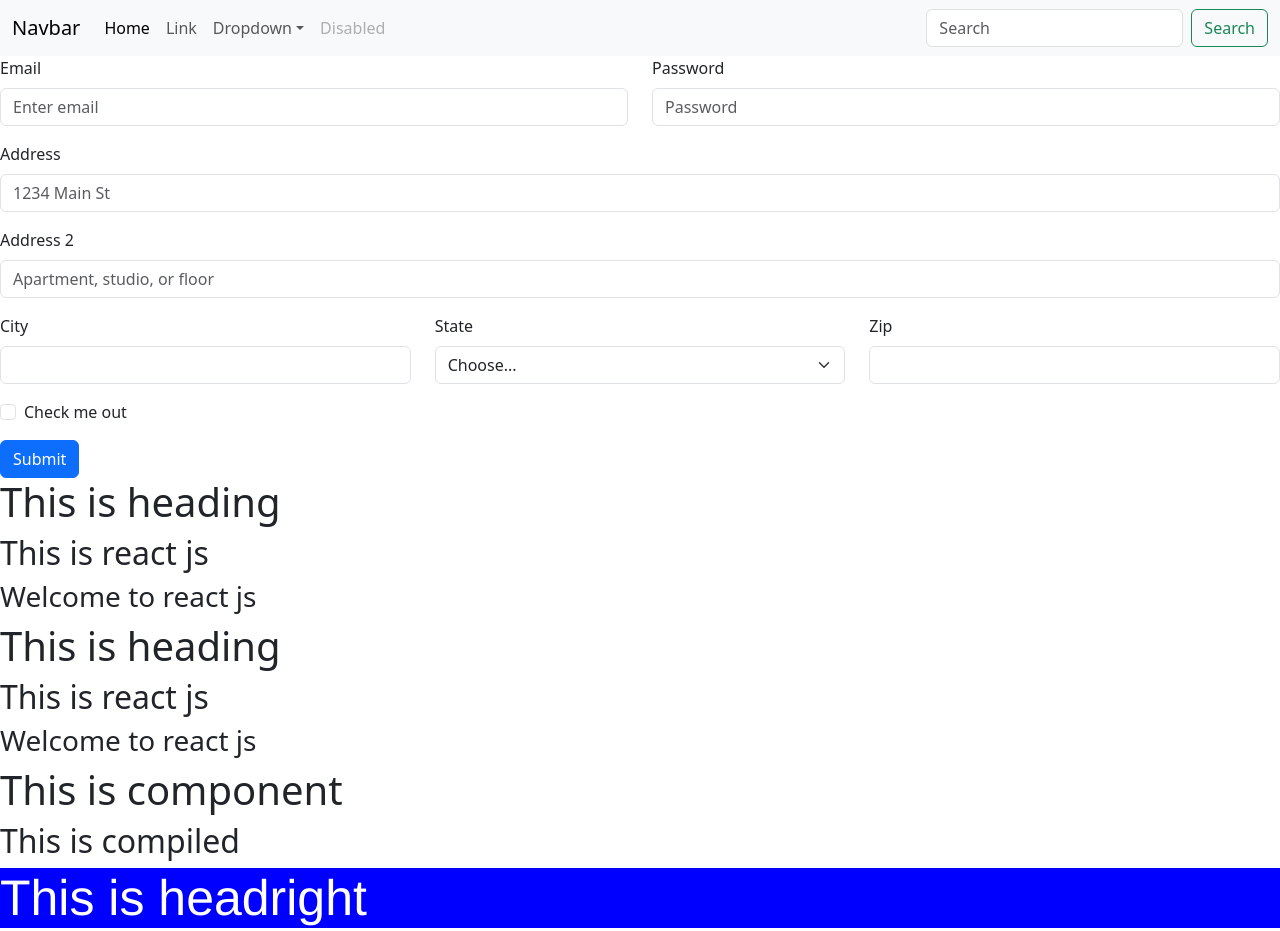
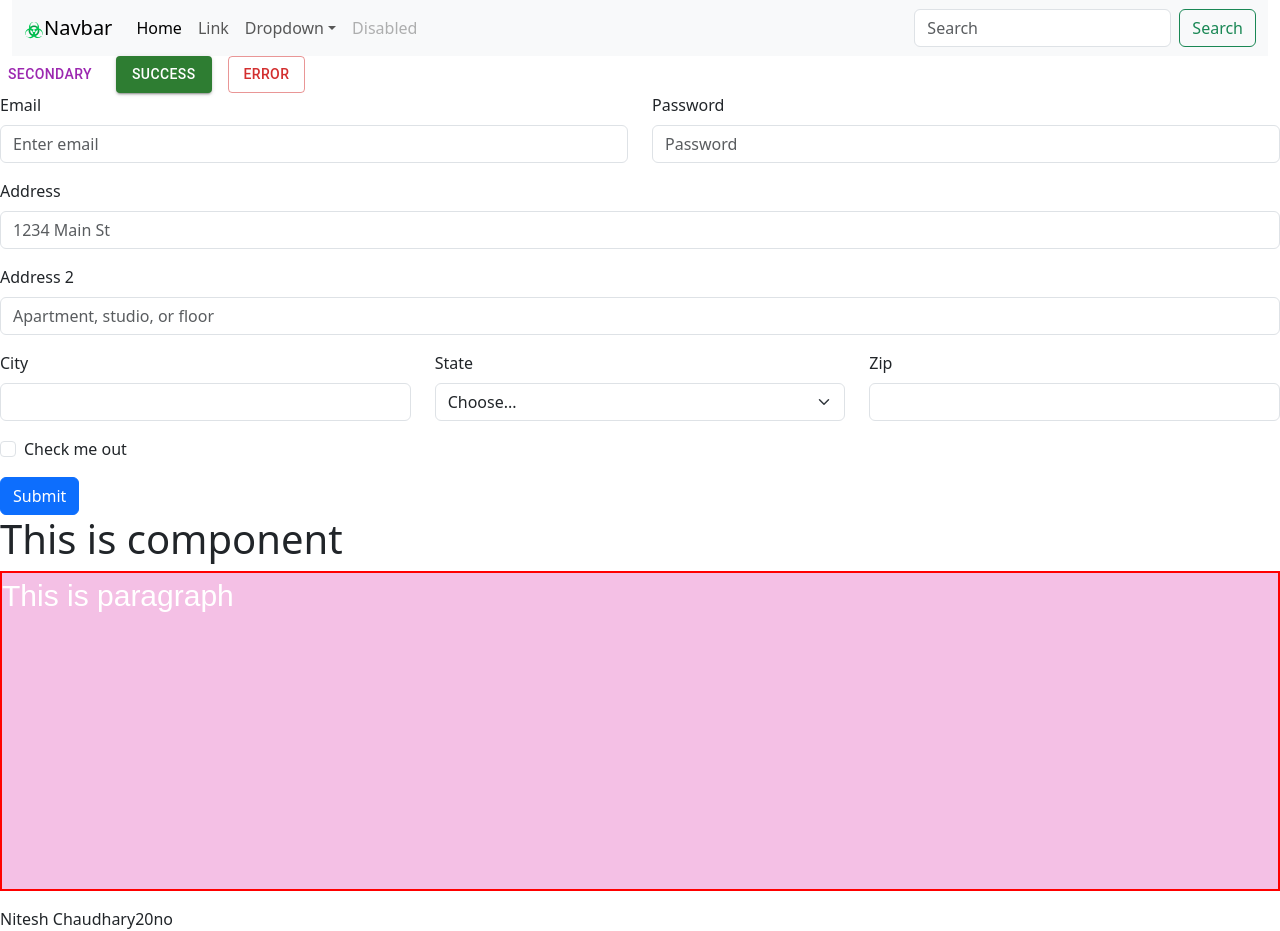
Before and after one commit to niteshwdn/my-app, a React app: page / in a window 1280 px wide. Shown: the top 931 px of the page. Built offline with nearby package versions, Linux system fonts and the light colour scheme.

Commit message:
first commit

```diff
--- a/package.json
+++ b/package.json
@@ -3,6 +3,10 @@
   "version": "0.1.0",
   "private": true,
   "dependencies": {
+    "@emotion/react": "^11.11.1",
+    "@emotion/styled": "^11.11.0",
+    "@mui/material": "^5.14.9",
+    "@mui/styled-engine-sc": "^5.14.9",
     "@testing-library/jest-dom": "^5.17.0",
     "@testing-library/react": "^13.4.0",
     "@testing-library/user-event": "^13.5.0",
@@ -10,7 +14,9 @@
     "react": "^18.2.0",
     "react-bootstrap": "^2.8.0",
     "react-dom": "^18.2.0",
+    "react-icons": "^4.11.0",
     "react-scripts": "5.0.1",
+    "styled-components": "^5.3.11",
     "web-vitals": "^2.1.4"
   },
   "scripts": {
--- a/src/About.js
+++ b/src/About.js
@@ -1,19 +1,6 @@
 import React, { Fragment } from "react";
 
-function Abm()
-{
-        return <div>
-        <h1>This is heading</h1>
-        <h2>This is react js</h2>
-        <h3>Welcome to react js</h3>
-        </div>;
-}
-export default Abm;
-export function Asx(){
-        return <p>This is page</p>
-}
-
-export function Contactus()
+function Contactus()
 {
         const a=50;
         const Name ='Nitesh Chaudhary';
@@ -21,8 +8,6 @@ export function Contactus()
         const c="";
         return(
         <Fragment>
-                <h2>This is compiled</h2>
-                <h1 style={{backgroundColor: "blue", color:"white", fontSize:`${a}px`,fontFamily:'Helvetica'}}>This is headright</h1>
                 <p className="hand">This is paragraph</p>
                 {Name}
                 {b+c}
@@ -30,3 +15,4 @@ export function Contactus()
         </Fragment>
         )
 }
+export default Contactus
--- a/src/Mybs.js
+++ b/src/Mybs.js
@@ -1,13 +1,14 @@
 import React from "react";
+import { FcBiohazard } from "react-icons/fc";
 
 function Asd(){
         return(
                 <div className="container-fluid">
                         <div className="row">
-                                <div className="col-12 g-0">
+                                <div className="col-12">
                                 <nav class="navbar navbar-expand-lg bg-body-tertiary">
   <div class="container-fluid">
-    <a class="navbar-brand" href="#">Navbar</a>
+    <a class="navbar-brand" href="#"><FcBiohazard/>Navbar</a>
     <button class="navbar-toggler" type="button" data-bs-toggle="collapse" data-bs-target="#navbarSupportedContent" aria-controls="navbarSupportedContent" aria-expanded="false" aria-label="Toggle navigation">
       <span class="navbar-toggler-icon"></span>
     </button>
--- a/src/Myreactbs.js
+++ b/src/Myreactbs.js
@@ -8,7 +8,7 @@ import Row from 'react-bootstrap/Row';
 function GridComplexExample() {
         return (
           <Form>
-            <Row className="mb-3">
+            <Row className="mb-3 marginTop: 50">
               <Form.Group as={Col} controlId="formGridEmail">
                 <Form.Label>Email</Form.Label>
                 <Form.Control type="email" placeholder="Enter email" />
--- /dev/null
+++ b/src/Uimatrial.js
@@ -0,0 +1,18 @@
+import React from "react";
+import Stack from '@mui/material/Stack';
+import Button from '@mui/material/Button';
+
+ function ButtonBaseDemo() {
+  return (
+    <Stack direction="row" spacing={2}>
+      <Button color="secondary">Secondary</Button>
+      <Button variant="contained" color="success">
+        Success
+      </Button>
+      <Button variant="outlined" color="error">
+        Error
+      </Button>
+    </Stack>
+  );
+}
+      export default ButtonBaseDemo;
--- a/src/index.js
+++ b/src/index.js
@@ -1,20 +1,19 @@
 import React from 'react';
 import ReactDOM from 'react-dom/client';
-import Abm, {Contactus} from './About';
-import Asx from'./About';
+import Contactus from './About';
 import Myclasscop from './Myfroms';
 import "./style.css";
 import "bootstrap/dist/css/bootstrap.min.css";
 import "bootstrap/dist/js/bootstrap.bundle";
 import Asd from './Mybs';
 import GridComplexExample from'./Myreactbs';
+import ButtonBaseDemo from './Uimatrial';
 const root = ReactDOM.createRoot(document.getElementById('root'));
 root.render(
   <React.StrictMode>
     <Asd/>
+    <ButtonBaseDemo/>
     <GridComplexExample/>
-    <Abm></Abm>
-    <Asx></Asx>
     <Myclasscop/>
     <Contactus/>
   </React.StrictMode>
--- a/src/style.css
+++ b/src/style.css
@@ -9,6 +9,3 @@
         font-style: initial;
         font-family:Arial, Helvetica, sans-serif ;
 }
-.form{
-        margin-top: 10px;
-}
```
Also changed, not shown: 1 other file.
